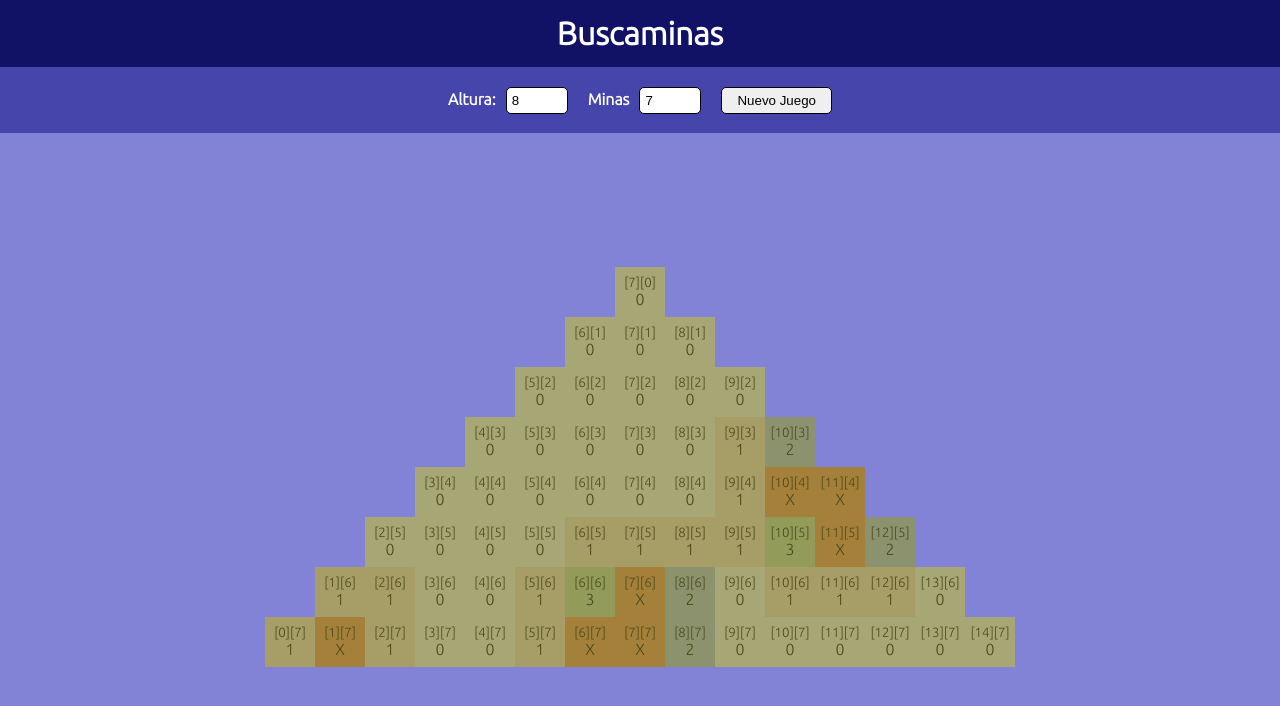
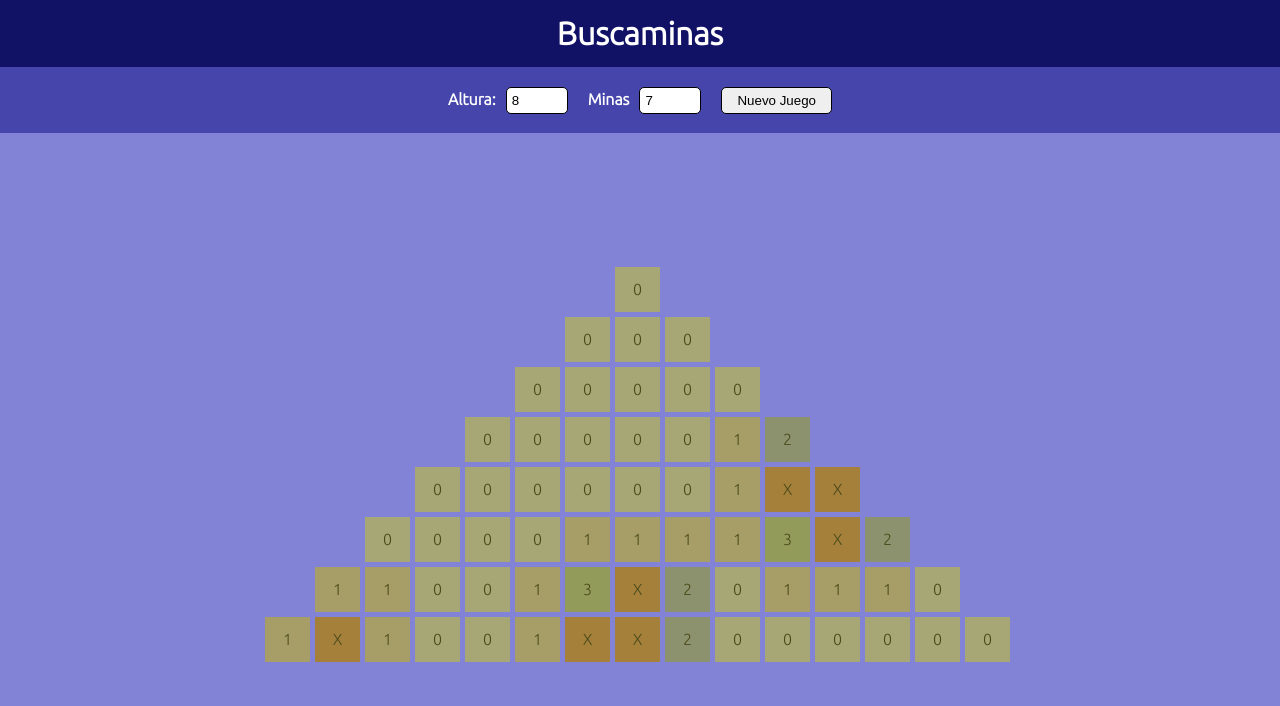
Before and after one commit to J-Alz/Buscaminas-piramide, a React (Vite) app: page / in a window 1280 px wide. Shown: the top 706 px of the page. Built offline with nearby package versions, Linux system fonts and the light colour scheme.

Commit message:
add views help and gameOver

```diff
--- a/src/App.jsx
+++ b/src/App.jsx
@@ -1,4 +1,4 @@
-import { useState } from 'react'
+import { useEffect, useState } from 'react'
 import { Square } from './components/Square';
 import { DIRECTIONS } from './constans';
 import { resetGameStorage, saveGameToStorage } from './storage';
@@ -6,17 +6,32 @@ import { resetGameStorage, saveGameToStorage } from './storage';
 
 
 function App() {
-  const [rows, setRows] = useState(8);
+  const [rows, setRows] = useState(()=>{
+    const rowsFromStorage = window.localStorage.getItem('rows')
+    return rowsFromStorage
+      ? JSON.parse(rowsFromStorage)
+      : 8
+  });
   //const [cells] = useState(rows * (2 * rows - 1))
-  const calcCols = () => (2 * rows - 1)
-  const [cols, setCols] = useState(calcCols)
-  const calcCellMiddle = () => (cols - 1) / 2
-  const [cellMiddle,setCellMiddle] = useState(calcCellMiddle)
-  const [mines, setMines] = useState(7)
-  const [winner,setWinner] = useState(false)
+  //console.log(calcCols())
+  let cols = 2 * rows - 1
+  let cellMiddle = (cols - 1) / 2
+  const [mines, setMines] = useState(()=>{
+    const minesFromStorage = window.localStorage.getItem('mines')
+    return minesFromStorage
+      ? JSON.parse(minesFromStorage)
+      : 7
+  })
+  const [fail, setFail] = useState(false)
+  const [btn,setBtn] = useState(false)
 
-  const gridRows = 'repeat('+ rows +',50px)'
-  const gridColumns = 'repeat('+cols+',50px)'
+  useEffect(() => {
+    cols = 2 * rows - 1
+    cellMiddle = (cols - 1) / 2
+  }, [cols, cellMiddle])
+
+  const gridRows = 'repeat(' + rows + ',50px)'
+  const gridColumns = 'repeat(' + cols + ',50px)'
 
 
   function getNextValue(value) {
@@ -44,7 +59,8 @@ function App() {
       const x = Math.floor(Math.random() * cols);
       const y = Math.floor(Math.random() * rows);
       if (x >= cellMiddle - y && x <= cellMiddle + y) {
-        if (!grid[y][x].visible) {
+        //if (!grid[y][x].visible) {
+        if (!grid[y][x].visible && grid[y][x].value !== 'X') {
           grid[y][x] = { value: 'X', visible: false };
           wrapCell(grid, x, y);
           minesPlaced++;
@@ -55,7 +71,7 @@ function App() {
   })();
 
 
-  const [matrix, setMatrix] = useState(()=>{
+  const [matrix, setMatrix] = useState(() => {
     const matrixFromStorage = window.localStorage.getItem('matrix')
     return matrixFromStorage
       ? JSON.parse(matrixFromStorage)
@@ -90,29 +106,49 @@ function App() {
   }
 
 
-  const updateMatrix = (x,y) =>{
+  const updateMatrix = (x, y) => {
     let newMatrix = [...matrix]
     console.log('x:' + x + ' y: ' + y)
-    newMatrix[y][x] = {value:matrix[y][x].value, visible:true}
+    newMatrix[y][x] = { value: matrix[y][x].value, visible: true }
     console.log(newMatrix[y][x].visible)
-    newMatrix = checkAdjacentCells(y,x,newMatrix)//<--here
+    newMatrix = checkAdjacentCells(y, x, newMatrix)//<--here
     setMatrix(newMatrix)
     saveGameToStorage({
-      matrix:newMatrix
+      matrix: newMatrix,
+      rows: rows,
+      mines: mines,
     })
 
-    if(matrix[y][x].value === 'X')
-      setWinner(true)
+    if (matrix[y][x].value === 'X')
+      setFail(true)
   }
 
-  const ResetGame = () => {
-    if( !isNaN(mines) && !isNaN(rows)){
+  const handleRows = (e) => {
+    if (!isNaN(e.target.value) && e.target.value >= 3) {
+      setBtn(true)
+      setRows(parseInt(e.target.value))
+      setFail(false)
+    }
+  }
+  const toogleBtn = () => {
+    setBtn(!btn)
+  }
+  const toogleFail = () => {
+    setFail(!fail)
+  }
+
+  const ResetGame = (event) => {
+    event.preventDefault();
+    setBtn(false)
+    const newRows = parseInt(rows);
+    const newMines = parseInt(mines);
+    if (!isNaN(newMines) && !isNaN(newRows)) {
       resetGameStorage()
 
-      setRows(rows)
-      setCols(calcCols)
-      setCellMiddle(calcCellMiddle)
-      setMines(mines)
+      cols = 2 * rows - 1
+      //console.log(value +'.'+cols)
+      cellMiddle = (cols - 1) / 2
+
       const newMatrix = createMatrix
       setMatrix(newMatrix)
 
@@ -124,34 +160,46 @@ function App() {
       <div className='title'>
         <h1>Buscaminas</h1>
       </div>
-      <div className='form' >
+      <form className='form' onSubmit={ResetGame}>
         <div>
           <label htmlFor="rows">Altura:</label>
-          <input type="number" min="3" max="10" id='rows' value={rows}/>
+          <input
+            type="text"
+            id='rows'
+            value={rows}
+            onChange={handleRows} />
         </div>
         <div>
           <label htmlFor="mines">Minas</label>
-          <input type="number" id='mines' value={mines}/>
+          <input
+            type="number"
+            id='mines'
+            value={mines}
+            onChange={(e) => setMines(parseInt(e.target.value))}
+            max={mines + 4}
+          />
         </div>
-        <button>Nuevo Juego</button>
-      </div>
+        <button type='submit'>Nuevo Juego</button>
+      </form>
+      <div className='table-static'>
+
         <section className="table">
-        <div className='terrain' style={{gridTemplateRows: gridRows, gridTemplateColumns: gridColumns}}>
+          <div className='terrain' style={{ gridTemplateRows: gridRows, gridTemplateColumns: gridColumns }}>
             {
-          matrix.map((row,y)=>{
-            return(
-              row.map((cell,x)=>{
-                return(
+              matrix.map((row, y) => {
+                return (
+                  row.map((cell, x) => {
+                    return (
                       <Square
                         key={`${x}${y}`}
-                    enabled={EnabledCells(x,y)}
+                        enabled={EnabledCells(x, y)}
                         updateMatrix={updateMatrix}
                         x={x} y={y}
                         color={cell.value}
                         visible={cell.visible}
-                    winner={winner}
+                        fail={fail}
                       >
-                    <small>[{x}][{y}]</small>
+                        { /*<small>[{x}][{y}]</small>*/}
                         {cell.value}
                       </Square>
                     )
@@ -161,6 +209,18 @@ function App() {
             }
           </div>
         </section>
+        <section className={btn && 'help'}>
+            <div>
+              <h1>Presione "Nuevo Juego" para comenzar a jugar</h1>
+            </div>
+        </section>
+        <section className={fail && 'gameOver'}>
+            <div>
+              <h1>Game Over</h1>
+              <p>Presione "Nuevo Juego" para volver a jugar</p>
+            </div>
+        </section>
+      </div>
     </main>
   )
 }
--- a/src/components/Square.jsx
+++ b/src/components/Square.jsx
@@ -1,17 +1,17 @@
 import { useState } from "react"
 
 
-export const Square = ({children, enabled,visible, updateMatrix, x, y, color, winner }) => {
+export const Square = ({children, enabled,visible, updateMatrix, x, y, color, fail }) => {
 
 	const classCell = `cell ${enabled?'visible':'invisible'}  c${color} ${color === 'X' ? 'X' : ''}`;
 
 	//console.log(visible)
 
 	const handleClick = () => {
-		if(enabled && !winner)
+		if(enabled && !fail)
 			updateMatrix(x,y)
 	}
-
+	//
 	return (
 		<div className="cell-content">
 			<div  className={classCell}>
--- a/src/index.css
+++ b/src/index.css
@@ -52,9 +52,15 @@ button:hover{
 }
 .table{
   display: flex;
+  position: absolute;
   justify-content: center;
   align-items: center;
   background-color: rgb(130, 130, 214);
+  width: 100%;
+  height: 100%;
+}
+.table-static{
+  position: relative;
   width: 100%;
   height: 100%;
 }
@@ -65,8 +71,8 @@ button:hover{
 .cell{
   position: absolute;
   display: flex;
-  width: 50px;
-  height: 50px;
+  width: 45px;
+  height: 45px;
   justify-content: center;
   align-items: center;
   flex-direction: column;
@@ -78,8 +84,8 @@ button:hover{
 .cell-cover{
   position: absolute;
   display: flex;
-  width: 50px;
-  height: 50px;
+  width: 45px;
+  height: 45px;
   justify-content: center;
   align-items: center;
   flex-direction: column;
@@ -129,3 +135,23 @@ button:hover{
   background-color: rgb(130, 130, 214);
   cursor: auto;
 }
+
+.help{
+  position: absolute;
+  display: flex;
+  justify-content: center;
+  align-items: center;
+  background-color: rgb(130, 130, 214);
+  width: 100%;
+  height: 100%;
+  z-index: 2;
+}
+.gameOver{
+  position: absolute;
+  display: flex;
+  justify-content: center;
+  align-items: center;
+  background-color: rgb(130, 130, 214);
+  width: 100%;
+  z-index: 3;
+}
--- a/src/storage.js
+++ b/src/storage.js
@@ -1,10 +1,10 @@
-export const saveGameToStorage = ({matrix})=> {
+export const saveGameToStorage = ({matrix,rows,mines})=> {
   window.localStorage.setItem('matrix', JSON.stringify(matrix))
-  //window.localStorage.setItem('rows', JSON.stringify(rows))
-  //window.localStorage.setItem('cols', JSON.stringify(cols))
+  window.localStorage.setItem('rows', JSON.stringify(rows))
+  window.localStorage.setItem('mines', JSON.stringify(mines))
 }
 export const resetGameStorage = ()=> {
   window.localStorage.removeItem('matrix')
-  //window.localStorage.remoteItem('rows')
-  //window.localStorage.remoteItem('cols')
+  window.localStorage.removeItem('rows')
+  window.localStorage.removeItem('mines')
 }
```
Lines whose indentation alone changed are shown as unchanged.
